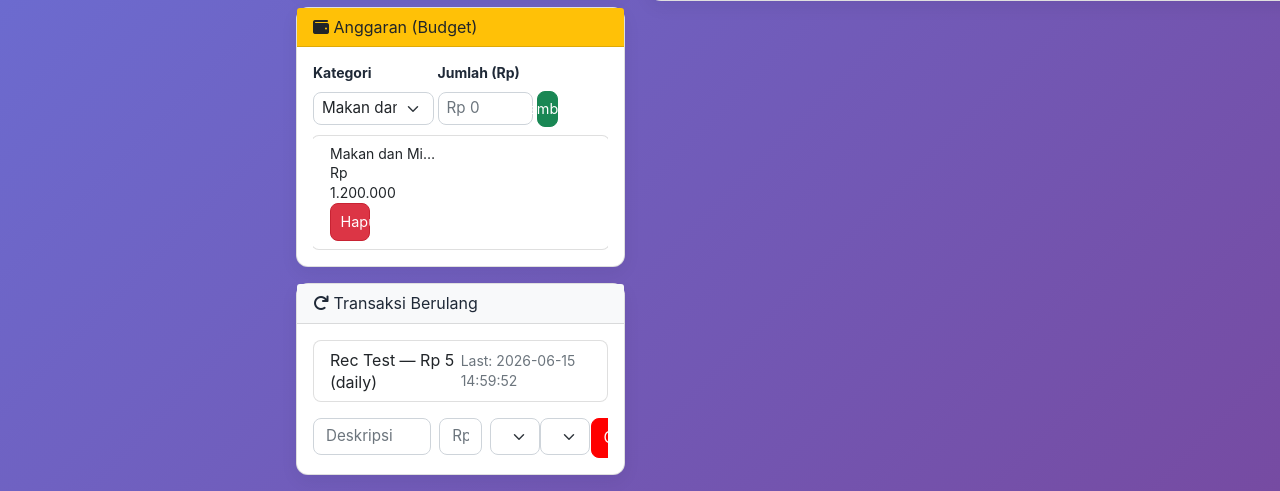
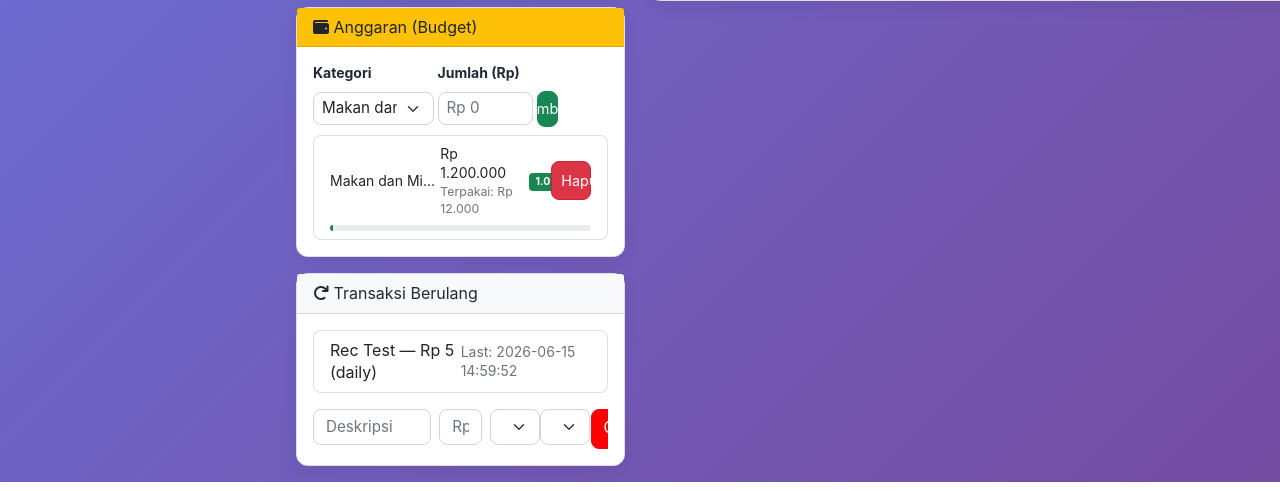
Before and after one commit to MuhammadAzzaRayyan/finance-tracker, a Flask app: page / in a window 1280 px wide; the page is wider, and only the part inside the window is pictured. Shown: the part 1077-1568 px from the top of that part. Run offline with Flask 3, Linux system fonts and the light colour scheme.

Commit message:
Budgets: show spent/progress and use next_budget_id for reliable deletes

```diff
--- a/app.py
+++ b/app.py
@@ -282,16 +282,22 @@ def add_budget():
     except ValueError:
         month = datetime.now().month
         year = datetime.now().year
+    # ensure budgets have their own id tracker (next_budget_id) to avoid colliding with category ids
+    if 'next_budget_id' not in data:
+        # compute a safe start based on existing budgets
+        existing = [b.get('id', 0) for b in data.get('budgets', [])]
+        data['next_budget_id'] = (max(existing) + 1) if existing else 1
+
     new_budget = {
-        'id': data.get('next_category_id', 1000),
+        'id': data.get('next_budget_id'),
         'category_id': category_id,
         'limit': limit,
         'month': month,
         'year': year
     }
     data.setdefault('budgets', []).append(new_budget)
-    # increment a standalone id tracker for budgets
-    data['next_category_id'] = data.get('next_category_id', 1000) + 1
+    # increment the budget id tracker
+    data['next_budget_id'] = data.get('next_budget_id', 1) + 1
     save_data(data)
     return redirect(url_for('index'))
 
--- a/templates/index.html
+++ b/templates/index.html
@@ -186,17 +186,31 @@
                                     {% if budgets_status %}
                                         <div class="list-group">
                                             {% for b in budgets_status %}
-                                                <div class="row gx-1 align-items-center list-group-item">
+                                                <div class="list-group-item py-2">
+                                                    <div class="row gx-1 align-items-center">
                                                         <div class="col-5 small text-truncate">
                                                             {% for c in categories %}{% if c.id==b.category_id %}{{ c.name }}{% endif %}{% endfor %}
                                                         </div>
-                                                    <div class="col-4 small">Rp {{ "{:,.0f}".format(b.limit).replace(',', '.') }}</div>
-                                                    <div class="col-1"></div>
+                                                        <div class="col-4 small">
+                                                            Rp {{ "{:,.0f}".format(b.limit).replace(',', '.') }}
+                                                            <div class="small text-muted">Terpakai: Rp {{ "{:,.0f}".format(b.spent).replace(',', '.') }}</div>
+                                                        </div>
+                                                        <div class="col-1 small text-center">
+                                                            <span class="badge {% if b.status=='over' %}bg-danger{% elif b.status=='near' %}bg-warning text-dark{% else %}bg-success{% endif %}">{{ b.percent|round(0) }}%</span>
+                                                        </div>
                                                         <div class="col-2">
                                                             <form action="/delete_budget" method="POST" onsubmit="return confirm('Hapus anggaran?');">
                                                                 <input type="hidden" name="budget_id" value="{{ b.id }}">
                                                                 <button class="btn btn-sm btn-danger w-100">Hapus</button>
                                                             </form>
+                                                        </div>
+                                                    </div>
+                                                    <div class="row mt-2">
+                                                        <div class="col-12">
+                                                            <div class="progress" style="height:6px;">
+                                                                <div class="progress-bar {% if b.status=='over' %}bg-danger{% elif b.status=='near' %}bg-warning{% else %}bg-success{% endif %}" role="progressbar" style="width: {{ b.percent if b.percent<=100 else 100 }}%"></div>
+                                                            </div>
+                                                        </div>
                                                     </div>
                                                 </div>
                                             {% endfor %}
```
Lines whose indentation alone changed are shown as unchanged.
